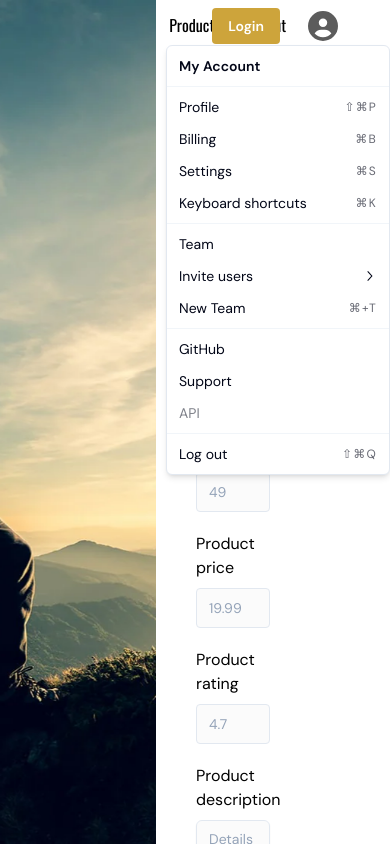
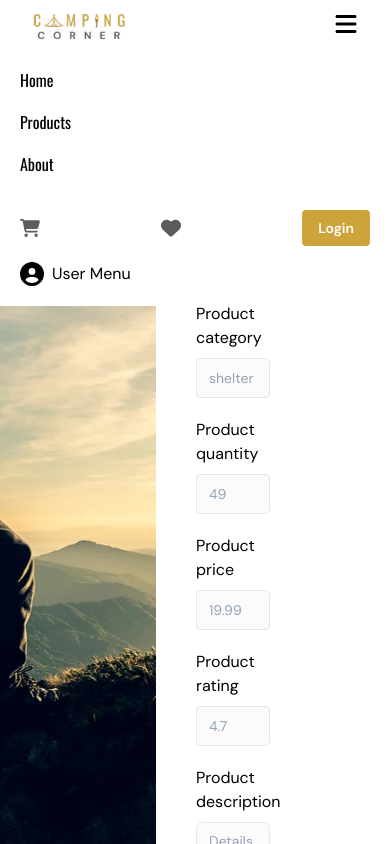
Before and after one commit to nahidul-fahim/camping-corner-client-a4, a React (Vite) app: page /add-product in a window 390 px wide. Both pictures are taken after a click on the button 323 px from the left and 26 px from the top of the page. Shown: the top 844 px of the page. Built offline with nearby package versions, Linux system fonts and the light colour scheme.

Commit message:
updating header

```diff
--- a/src/components/curtomDropdown/CurstomDropdown.tsx
+++ /dev/null
@@ -1,73 +0,0 @@
-import { ReactNode } from "react";
-import { DropdownMenu, DropdownMenuContent, DropdownMenuGroup, DropdownMenuItem, DropdownMenuLabel, DropdownMenuPortal, DropdownMenuSeparator, DropdownMenuShortcut, DropdownMenuSub, DropdownMenuSubContent, DropdownMenuSubTrigger, DropdownMenuTrigger } from "../ui/dropdown-menu";
-
-type TCustomDropdownProps = {
-    trigger: ReactNode;
-    title?: string;
-    description?: string;
-    children?: ReactNode;
-}
-
-
-const CustomDropdown = ({ trigger }: TCustomDropdownProps) => {
-    return (
-        <DropdownMenu>
-            <DropdownMenuTrigger asChild>
-                {trigger}
-            </DropdownMenuTrigger>
-
-            <DropdownMenuContent className="w-56">
-                <DropdownMenuLabel>My Account</DropdownMenuLabel>
-                <DropdownMenuSeparator />
-                <DropdownMenuGroup>
-                    <DropdownMenuItem>
-                        Profile
-                        <DropdownMenuShortcut>⇧⌘P</DropdownMenuShortcut>
-                    </DropdownMenuItem>
-                    <DropdownMenuItem>
-                        Billing
-                        <DropdownMenuShortcut>⌘B</DropdownMenuShortcut>
-                    </DropdownMenuItem>
-                    <DropdownMenuItem>
-                        Settings
-                        <DropdownMenuShortcut>⌘S</DropdownMenuShortcut>
-                    </DropdownMenuItem>
-                    <DropdownMenuItem>
-                        Keyboard shortcuts
-                        <DropdownMenuShortcut>⌘K</DropdownMenuShortcut>
-                    </DropdownMenuItem>
-                </DropdownMenuGroup>
-                <DropdownMenuSeparator />
-                <DropdownMenuGroup>
-                    <DropdownMenuItem>Team</DropdownMenuItem>
-                    <DropdownMenuSub>
-                        <DropdownMenuSubTrigger>Invite users</DropdownMenuSubTrigger>
-                        <DropdownMenuPortal>
-                            <DropdownMenuSubContent>
-                                <DropdownMenuItem>Email</DropdownMenuItem>
-                                <DropdownMenuItem>Message</DropdownMenuItem>
-                                <DropdownMenuSeparator />
-                                <DropdownMenuItem>More...</DropdownMenuItem>
-                            </DropdownMenuSubContent>
-                        </DropdownMenuPortal>
-                    </DropdownMenuSub>
-                    <DropdownMenuItem>
-                        New Team
-                        <DropdownMenuShortcut>⌘+T</DropdownMenuShortcut>
-                    </DropdownMenuItem>
-                </DropdownMenuGroup>
-                <DropdownMenuSeparator />
-                <DropdownMenuItem>GitHub</DropdownMenuItem>
-                <DropdownMenuItem>Support</DropdownMenuItem>
-                <DropdownMenuItem disabled>API</DropdownMenuItem>
-                <DropdownMenuSeparator />
-                <DropdownMenuItem>
-                    Log out
-                    <DropdownMenuShortcut>⇧⌘Q</DropdownMenuShortcut>
-                </DropdownMenuItem>
-            </DropdownMenuContent>
-        </DropdownMenu>
-    );
-};
-
-export default CustomDropdown;
--- /dev/null
+++ b/src/components/customDropDown/CustomDropDown.tsx
@@ -0,0 +1,51 @@
+/* eslint-disable @typescript-eslint/no-explicit-any */
+import { ReactNode } from "react";
+import { DropdownMenu, DropdownMenuContent, DropdownMenuGroup, DropdownMenuItem, DropdownMenuLabel, DropdownMenuSeparator, DropdownMenuTrigger } from "../ui/dropdown-menu";
+import { Link } from "react-router-dom";
+
+type TCustomDropdownProps = {
+    trigger: ReactNode;
+    label?: string;
+    menuGroup: any;
+    title?: string;
+    description?: string;
+    children?: ReactNode;
+}
+
+
+const CustomDropdown = ({ trigger, label, menuGroup }: TCustomDropdownProps) => {
+    return (
+        <DropdownMenu>
+            <DropdownMenuTrigger asChild>
+                {trigger}
+            </DropdownMenuTrigger>
+
+            <DropdownMenuContent className="w-56">
+                {/* label */}
+                <DropdownMenuLabel>
+                    {label}
+                </DropdownMenuLabel>
+
+                {/* separator */}
+                {label && <DropdownMenuSeparator />}
+
+                {/* dropdown menu */}
+                <DropdownMenuGroup>
+                    {
+                        menuGroup.map((item: any) =>
+                            <DropdownMenuItem>
+                                <Link to={item?.link}>
+                                    {item?.name}
+                                </Link>
+                            </DropdownMenuItem>
+                        )
+                    }
+                </DropdownMenuGroup>
+
+            </DropdownMenuContent>
+
+        </DropdownMenu>
+    );
+};
+
+export default CustomDropdown;
--- a/src/components/header/Header.tsx
+++ b/src/components/header/Header.tsx
@@ -1,104 +1,136 @@
+import { useState } from "react";
 import { Link, NavLink } from "react-router-dom";
 import logo from "/public/logo/logo.png";
-import { FaCartShopping, FaHeart, FaCircleUser } from "react-icons/fa6";
+import { FaCartShopping, FaHeart, FaCircleUser, FaBars } from "react-icons/fa6";
 import { Button } from "../ui/button";
 import { useAppDispatch, useAppSelector } from "@/redux/hooks";
 import { logout, selectCurrentUser } from "@/redux/features/auth/authSlice";
-import CustomDropdown from "../curtomDropdown/CurstomDropdown";
+import CustomDropdown from "../customDropDown/CustomDropDown";
 
 
 const Header = () => {
-
-    // getting the current user
+  const [isMenuOpen, setIsMenuOpen] = useState(false);
   const userData = useAppSelector(selectCurrentUser);
   const currentUser = userData?.user;
   const dispatch = useAppDispatch();
 
-    console.log("Current user =>", currentUser)
-
-    // handle logout
   const handleLogout = () => {
     dispatch(logout());
-    }
+  };
 
+  const adminLinks = [
+    { name: "Product management", link: "/product-management" },
+    { name: "Add product", link: "/add-product" },
+  ];
 
-    // navigation menu
-    const navMenu = <>
+  const navMenu = (
+    <>
       <NavLink
         to={"/"}
-            className={({ isActive }) => {
-                return isActive ? "active-menu-link font-primary" : "menu-link font-primary"
-            }}>
+        className={({ isActive }) =>
+          isActive
+            ? "active-menu-link font-primary"
+            : "menu-link font-primary"
+        }
+      >
         Home
       </NavLink>
-
       <NavLink
         to={"/products"}
-            className={({ isActive }) => {
-                return isActive ? "active-menu-link font-primary" : "menu-link font-primary"
-            }}>
+        className={({ isActive }) =>
+          isActive
+            ? "active-menu-link font-primary"
+            : "menu-link font-primary"
+        }
+      >
         Products
       </NavLink>
-
       <NavLink
         to={"/about"}
-            className={({ isActive }) => {
-                return isActive ? "active-menu-link font-primary" : "menu-link font-primary"
-            }}>
+        className={({ isActive }) =>
+          isActive
+            ? "active-menu-link font-primary"
+            : "menu-link font-primary"
+        }
+      >
         About
       </NavLink>
     </>
-
-
+  );
 
   return (
-        <div className="w-full flex justify-center items-center px-5 py-2">
-            <div className="container mx-auto flex justify-center items-center">
-                {/* logo */}
-                <div className="w-1/4">
+    <div className="w-full flex justify-center items-center lg:px-5 py-2 z-[99] bg-white relative">
+      <div className="container mx-auto flex flex-wrap justify-between items-center z-[98] bg-white">
+        {/* Logo */}
+        <div className="flex items-center">
           <Link to={"/"}>
-                        <img
-                            src={logo}
-                            alt="logo"
-                            className="w-[50%]"
-                        />
+            <img src={logo} alt="logo" className="w-24 md:w-32" />
           </Link>
         </div>
 
-                {/* nav link */}
-                <div className="w-2/4 flex justify-center items-center gap-8">
+        {/* Mobile menu button */}
+        <div className="md:hidden">
+          <button onClick={() => setIsMenuOpen(!isMenuOpen)}>
+            <FaBars className="text-2xl" />
+          </button>
+        </div>
+
+        {/* Nav links for desktop */}
+        <div className="hidden md:flex justify-center items-center gap-8">
           {navMenu}
         </div>
 
-                {/* cart icon */}
-                <div className="w-1/4 flex justify-end items-center gap-7">
+        {/* Cart, heart, login/logout for desktop */}
+        <div className="hidden md:flex items-center gap-7">
           <FaCartShopping className="text-bodyText text-xl" />
           <FaHeart className="text-bodyText text-xl" />
-                    {
-                        currentUser ?
-                            <Button
-                                onClick={handleLogout}
-                            >
-                                Logout
-                            </Button>
-                            :
+          {currentUser ? (
+            <Button onClick={handleLogout}>Logout</Button>
+          ) : (
             <Link to={"/login"}>
-                                <Button>
-                                    Login
-                                </Button>
+              <Button>Login</Button>
             </Link>
-                    }
-
-
+          )}
           <CustomDropdown
             trigger={
-                            <button>
-                                <FaCircleUser className="text-3xl text-bodyText" />
+              <button className="focus:outline-none">
+                <FaCircleUser className="text-3xl hover:scale-105 duration-300" />
               </button>
             }
+            label={currentUser?.name}
+            menuGroup={adminLinks}
           />
+        </div>
 
+        {/* Mobile menu */}
+        {isMenuOpen && (
+          <div className="w-full md:hidden mt-4 absolute bg-white top-8 left-[50%] translate-x-[-50%] px-5 py-5">
+            <div className="flex flex-col gap-4">
+              {navMenu}
+              <div className="flex items-center justify-between mt-4">
+                <FaCartShopping className="text-bodyText text-xl" />
+                <FaHeart className="text-bodyText text-xl" />
+                {currentUser ? (
+                  <Button onClick={handleLogout}>Logout</Button>
+                ) : (
+                  <Link to={"/login"}>
+                    <Button>Login</Button>
+                  </Link>
+                )}
               </div>
+              <CustomDropdown
+                trigger={
+                  <button className="focus:outline-none flex items-center gap-2">
+                    <FaCircleUser className="text-2xl" />
+                    <span>{currentUser?.name || "User Menu"}</span>
+                  </button>
+                }
+                label={currentUser?.name}
+                menuGroup={adminLinks}
+              />
+            </div>
+          </div>
+        )}
       </div>
     </div>
   );
--- a/src/components/ui/dropdown-menu.tsx
+++ b/src/components/ui/dropdown-menu.tsx
@@ -29,7 +29,7 @@ const DropdownMenuSubTrigger = React.forwardRef<
   <DropdownMenuPrimitive.SubTrigger
     ref={ref}
     className={cn(
-      "flex cursor-default select-none items-center rounded-sm px-2 py-1.5 text-sm outline-none focus:bg-slate-100 data-[state=open]:bg-slate-100 dark:focus:bg-slate-800 dark:data-[state=open]:bg-slate-800",
+      "flex cursor-default select-none items-center rounded-sm px-2 py-1.5 text-sm outline-none focus:bg-slate-100 data-[state=open]:bg-slate-100",
       inset && "pl-8",
       className
     )}
@@ -49,7 +49,7 @@ const DropdownMenuSubContent = React.forwardRef<
   <DropdownMenuPrimitive.SubContent
     ref={ref}
     className={cn(
-      "z-50 min-w-[8rem] overflow-hidden rounded-md border border-slate-200 bg-white p-1 text-slate-950 shadow-lg data-[state=open]:animate-in data-[state=closed]:animate-out data-[state=closed]:fade-out-0 data-[state=open]:fade-in-0 data-[state=closed]:zoom-out-95 data-[state=open]:zoom-in-95 data-[side=bottom]:slide-in-from-top-2 data-[side=left]:slide-in-from-right-2 data-[side=right]:slide-in-from-left-2 data-[side=top]:slide-in-from-bottom-2 dark:border-slate-800 dark:bg-slate-950 dark:text-slate-50",
+      "z-50 min-w-[8rem] overflow-hidden rounded-md border border-slate-200 bg-white p-1 text-slate-950 shadow-lg data-[state=open]:animate-in data-[state=closed]:animate-out data-[state=closed]:fade-out-0 data-[state=open]:fade-in-0 data-[state=closed]:zoom-out-95 data-[state=open]:zoom-in-95 data-[side=bottom]:slide-in-from-top-2 data-[side=left]:slide-in-from-right-2 data-[side=right]:slide-in-from-left-2 data-[side=top]:slide-in-from-bottom-2",
       className
     )}
     {...props}
@@ -67,7 +67,7 @@ const DropdownMenuContent = React.forwardRef<
       ref={ref}
       sideOffset={sideOffset}
       className={cn(
-        "z-50 min-w-[8rem] overflow-hidden rounded-md border border-slate-200 bg-white p-1 text-slate-950 shadow-md dark:border-slate-800 dark:bg-slate-950 dark:text-slate-50",
+        "z-50 min-w-[8rem] overflow-hidden rounded-md border border-slate-200 bg-white p-1 text-slate-950 shadow-md",
         "data-[state=open]:animate-in data-[state=closed]:animate-out data-[state=closed]:fade-out-0 data-[state=open]:fade-in-0 data-[state=closed]:zoom-out-95 data-[state=open]:zoom-in-95 data-[side=bottom]:slide-in-from-top-2 data-[side=left]:slide-in-from-right-2 data-[side=right]:slide-in-from-left-2 data-[side=top]:slide-in-from-bottom-2",
         className
       )}
@@ -86,7 +86,7 @@ const DropdownMenuItem = React.forwardRef<
   <DropdownMenuPrimitive.Item
     ref={ref}
     className={cn(
-      "relative flex cursor-default select-none items-center rounded-sm px-2 py-1.5 text-sm outline-none transition-colors focus:bg-slate-100 focus:text-slate-900 data-[disabled]:pointer-events-none data-[disabled]:opacity-50 dark:focus:bg-slate-800 dark:focus:text-slate-50",
+      "relative flex cursor-default select-none items-center rounded-sm px-2 py-1.5 text-sm outline-none transition-colors focus:bg-slate-100 focus:text-slate-900 data-[disabled]:pointer-events-none data-[disabled]:opacity-50",
       inset && "pl-8",
       className
     )}
@@ -102,7 +102,7 @@ const DropdownMenuCheckboxItem = React.forwardRef<
   <DropdownMenuPrimitive.CheckboxItem
     ref={ref}
     className={cn(
-      "relative flex cursor-default select-none items-center rounded-sm py-1.5 pl-8 pr-2 text-sm outline-none transition-colors focus:bg-slate-100 focus:text-slate-900 data-[disabled]:pointer-events-none data-[disabled]:opacity-50 dark:focus:bg-slate-800 dark:focus:text-slate-50",
+      "relative flex cursor-default select-none items-center rounded-sm py-1.5 pl-8 pr-2 text-sm outline-none transition-colors focus:bg-slate-100 focus:text-slate-900 data-[disabled]:pointer-events-none data-[disabled]:opacity-50",
       className
     )}
     checked={checked}
@@ -126,7 +126,7 @@ const DropdownMenuRadioItem = React.forwardRef<
   <DropdownMenuPrimitive.RadioItem
     ref={ref}
     className={cn(
-      "relative flex cursor-default select-none items-center rounded-sm py-1.5 pl-8 pr-2 text-sm outline-none transition-colors focus:bg-slate-100 focus:text-slate-900 data-[disabled]:pointer-events-none data-[disabled]:opacity-50 dark:focus:bg-slate-800 dark:focus:text-slate-50",
+      "relative flex cursor-default select-none items-center rounded-sm py-1.5 pl-8 pr-2 text-sm outline-none transition-colors focus:bg-slate-100 focus:text-slate-900 data-[disabled]:pointer-events-none data-[disabled]:opacity-50",
       className
     )}
     {...props}
@@ -165,7 +165,7 @@ const DropdownMenuSeparator = React.forwardRef<
 >(({ className, ...props }, ref) => (
   <DropdownMenuPrimitive.Separator
     ref={ref}
-    className={cn("-mx-1 my-1 h-px bg-slate-100 dark:bg-slate-800", className)}
+    className={cn("-mx-1 my-1 h-px bg-slate-100", className)}
     {...props}
   />
 ))
--- a/src/pages/AddNewProduct.tsx
+++ b/src/pages/AddNewProduct.tsx
@@ -60,7 +60,7 @@ const AddNewProduct = () => {
         <div className="relative flex min-h-[100vh]">
 
             {/* image section */}
-            <div className="fixed top-0 left-0 h-full w-2/5"
+            <div className="fixed top-0 left-0 h-full w-2/5 z-[-10]"
                 style={{
                     backgroundImage: "url('/bg/bgHill.webp')",
                     backgroundPosition: 'center',
--- a/src/pages/UpdateProduct.tsx
+++ b/src/pages/UpdateProduct.tsx
@@ -93,7 +93,7 @@ const UpdateProduct = () => {
 
     return (
         <div className="relative flex min-h-[100vh]">
-            <div className="fixed top-0 left-0 h-full w-2/5"
+            <div className="fixed top-0 left-0 h-full w-2/5 z-[-10]"
                 style={{
                     backgroundImage: "url('/bg/bgHill1.webp')",
                     backgroundPosition: 'center',
@@ -102,7 +102,7 @@ const UpdateProduct = () => {
                 }}>
             </div>
 
-            <div className="ml-[40%] container mx-auto p-10 overflow-y-auto bg-offWhite">
+            <div className="ml-[40%] container mx-auto p-10 overflow-y-auto bg-white">
                 <h2 className="text-3xl font-primary text-primary font-bold mb-5">Update Product</h2>
                 <RHFormProvider onSubmit={onSubmit} className="space-y-5">
                     <div className="space-y-5 pr-20">
```
Also changed, not shown: src/routes/routes.tsx (+4 -4 lines). Lines whose indentation alone changed are shown as unchanged.
